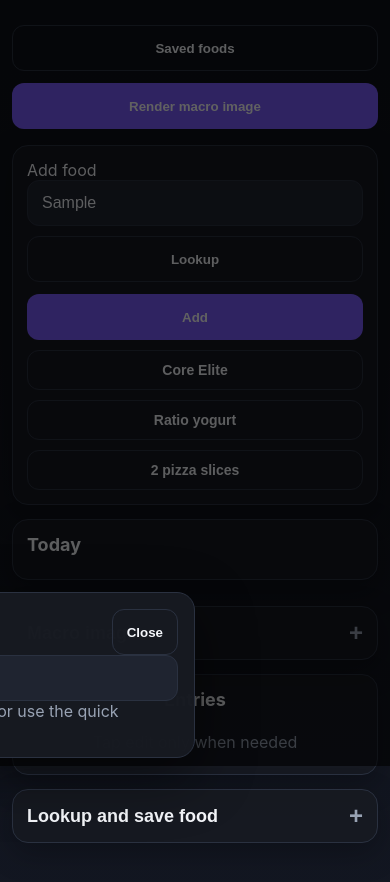
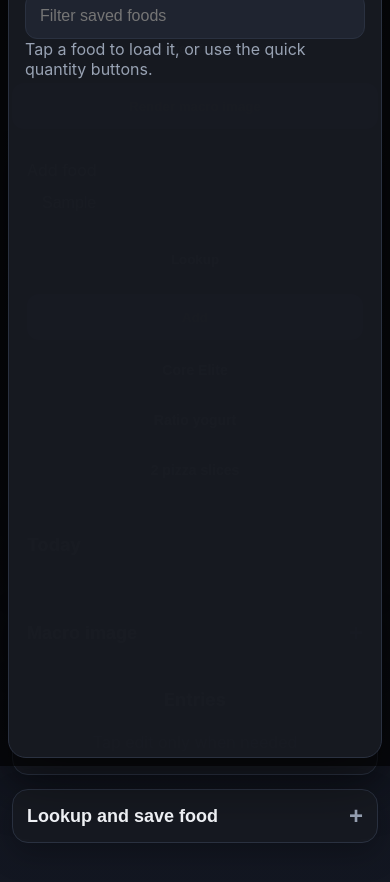
Before and after one commit to Riorizzo1/ExchangeBot, an Electron app: page nutrition_tracker/web/index.html in a window 390 px wide. Both pictures are taken after typing "Sample" into the empty fields and a click on the button "Saved foods". Shown: the part 78-960 px from the top of the page. Drawn offline with Linux system fonts and the light colour scheme; no server answers.

Commit message:
Fix saved foods modal mobile layout

```diff
--- a/nutrition_tracker/web/app.css
+++ b/nutrition_tracker/web/app.css
@@ -222,13 +222,13 @@ button {
 }
 .modal-panel {
   position: absolute;
-  inset: auto 12px 12px 12px;
+  top: 12px;
+  right: 12px;
+  bottom: 12px;
+  left: 12px;
   max-width: 760px;
+  width: auto;
   margin: 0 auto;
-  left: 50%;
-  transform: translateX(-50%);
-  width: min(760px, calc(100% - 24px));
-  max-height: calc(100vh - 24px);
   overflow: auto;
   background: rgba(23, 26, 33, 0.98);
   border: 1px solid var(--border);
@@ -280,9 +280,12 @@ button {
     width: 100%;
   }
   .modal-panel {
-    inset: auto 8px 8px 8px;
-    width: calc(100% - 16px);
-    max-height: calc(100vh - 16px);
+    top: 8px;
+    right: 8px;
+    bottom: 8px;
+    left: 8px;
+    width: auto;
+    max-width: none;
   }
 }
 
```
